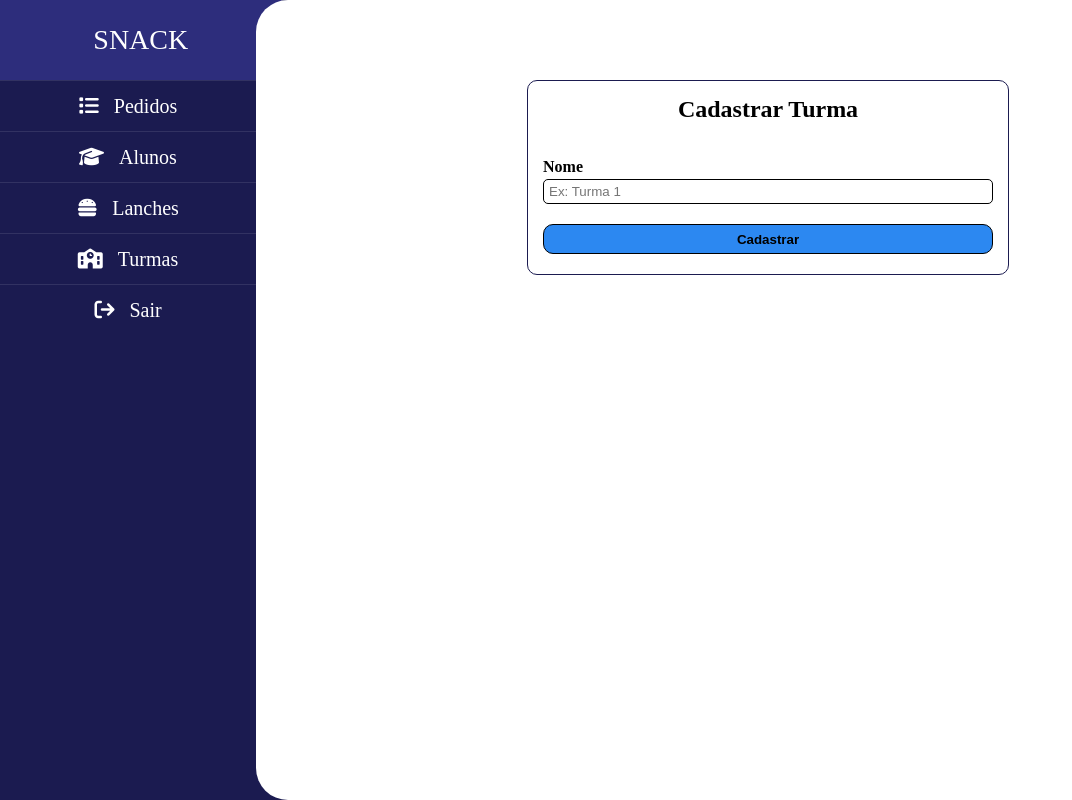
After one commit to josevictorp81/snack-api, a Django app: page /controller/classes/create in a window 1280 px wide. The commit adds this page. Shown: the whole page, without its empty margins (0-1072 px from the left). Run offline with Django 3.2, Linux system fonts and the light colour scheme; some libraries are stand-ins or nearby versions.

Commit message:
adicionando formulário para criar uma turma

```diff
--- a/core/models.py
+++ b/core/models.py
@@ -1,8 +1,5 @@
-from typing import Iterable, Optional
 from django.db import models
 from django.contrib.auth.models import User
-from django.dispatch import receiver
-from django.db.models.signals import post_save
 
 
 class Classes(models.Model):
--- /dev/null
+++ b/web/static/css/form_turma.css
@@ -0,0 +1,59 @@
+/* CONTENT */
+.form {
+    border-radius: 10px;
+    width: 50%;
+    border: 1px solid rgb(27, 27, 80);
+    margin: 50px auto;
+    padding: 15px;
+    display: flex;
+    flex-direction: column;
+}
+
+/* CONTENT FORM */
+.title {
+    display: flex;
+    justify-content: center;
+    margin-bottom: 20px;
+}
+
+.form-fields {
+    display: flex;
+    flex-direction: column;
+    padding-bottom: 5px;
+}
+
+.label-input {
+    margin-bottom: 3px;
+    padding-top: 15px;
+    font-weight: bold;
+}
+
+.input-name,
+.input-price {
+    border: 1px solid;
+    border-radius: 5px;
+    height: 25px;
+    padding-left: 5px;
+}
+
+.input-select {
+    border: 1px solid;
+    border-radius: 5px;
+    height: 25px;
+    padding-left: 3px;
+}
+
+.form-fields button {
+    border: 1px solid;
+    border-radius: 10px;
+    cursor: pointer;
+    height: 30px;
+    background-color: rgb(44, 136, 241);
+    margin-top: 15px;
+    font-weight: bold;
+}
+
+.form-fields button:hover {
+    transform: scale(1.03);
+    box-shadow: 1px rgb(112, 175, 247);
+}
--- a/web/templates/base.html
+++ b/web/templates/base.html
@@ -11,6 +11,7 @@
             crossorigin="anonymous"
         ></script>
         <link rel="stylesheet" href="{% static 'css/main.css' %}" />
+        {% block static %} {% endblock %}
         <title>SNACK</title>
     </head>
     <body>
--- /dev/null
+++ b/web/templates/class_form.html
@@ -0,0 +1,25 @@
+{% extends 'base.html' %} {% load static %} {% block static %}
+<link rel="stylesheet" href="{% static 'css/form_turma.css' %}" />
+{% endblock %} {% block content %}
+<div class="form">
+    <form action="#" method="POST">
+        <div class="title">
+            <h2>Cadastrar Turma</h2>
+        </div>
+        <div class="form-fields">
+            <label for="name" class="label-input">Nome</label>
+            <input
+                type="text"
+                id="name"
+                name="name"
+                class="input-name"
+                placeholder="Ex: Turma 1"
+                required
+            />
+        </div>
+        <div class="form-fields">
+            <button type="submit">Cadastrar</button>
+        </div>
+    </form>
+</div>
+{% endblock %}
--- a/web/templates/class_list.html
+++ b/web/templates/class_list.html
@@ -2,7 +2,7 @@
 <div class="nav">
     <h2>Turmas</h2>
     <button class="btn-new">
-        <a href="./form_turma.html">Nova Turma</a>
+        <a href="{% url 'create-class' %}">Nova Turma</a>
     </button>
 </div>
 
--- a/web/templates/order_list.html
+++ b/web/templates/order_list.html
@@ -33,7 +33,7 @@
                     {% endfor %}
                 </td>
                 <td>R$ 5.00</td>
-                <td>{{ order.date|date:'d-m-y'|lower }}</td>
+                <td>{{ order.date|date:'d-m-y' }}</td>
                 <td>{{ order.child_id.father }}</td>
                 <td>
                     <a href="#"><i class="fa-regular fa-pen-to-square"></i></a>
--- a/web/urls.py
+++ b/web/urls.py
@@ -7,4 +7,6 @@ urlpatterns = [
     path('students', views.StudentListView.as_view(), name='student-list-view'),
     path('snacks', views.SnackListView.as_view(), name='snack-list-view'),
     path('classes', views.ClassListView.as_view(), name='class-list-view'),
+
+    path('classes/create', views.ClassCreateView.as_view(), name='create-class'),
 ]
--- a/web/views.py
+++ b/web/views.py
@@ -1,4 +1,7 @@
-from django.views.generic import ListView
+from typing import Any
+from django.http import HttpRequest, HttpResponse
+from django.shortcuts import render
+from django.views.generic import ListView, CreateView
 # from braces.views import SuperuserRequiredMixin
 
 from core.models import Order, Snack, Classes, Child
@@ -30,3 +33,10 @@ class ClassListView(ListView):
     model = Classes
     template_name = 'class_list.html'
     paginate_by = 25
+
+
+class ClassCreateView(CreateView):
+    template_name = 'class_form.html'
+
+    def get(self, request: HttpRequest, *args: str, **kwargs: Any) -> HttpResponse:
+        return render(request, self.template_name)
```
